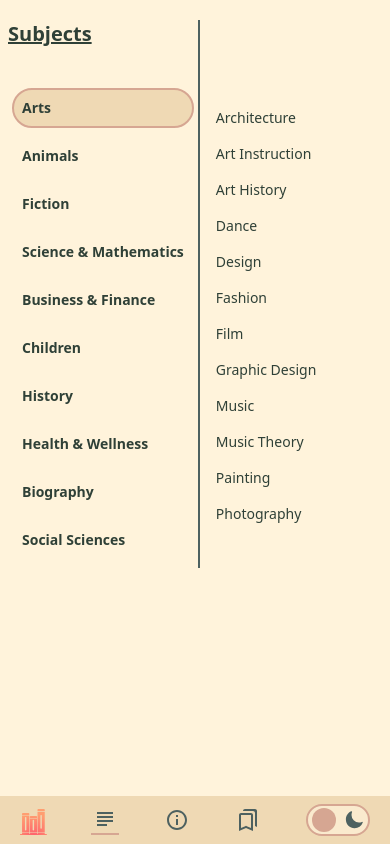
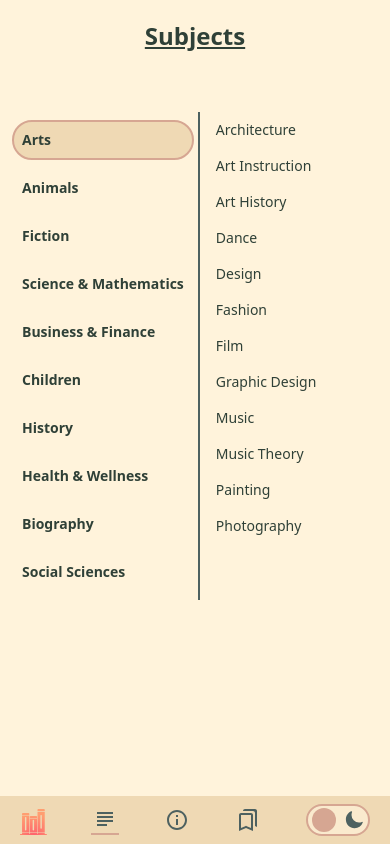
Before and after one commit to IsmayelAlam/Bookish, a React (Vite) app: page /subject in a window 390 px wide. Built offline with nearby package versions, Linux system fonts and the light colour scheme.

Commit message:
make search page responsive

```diff
--- /dev/null
+++ b/src/assets/subjects.js
@@ -0,0 +1,85 @@
+export const subjects = {
+  Arts: [
+    "Architecture",
+    "Art Instruction",
+    "Art History",
+    "Dance",
+    "Design",
+    "Fashion",
+    "Film",
+    "Graphic Design",
+    "Music",
+    "Music Theory",
+    "Painting",
+    "Photography",
+  ],
+  Animals: ["Bears", "Cats", "Kittens", "Dogs", "Puppies"],
+  Fiction: [
+    "Fantasy",
+    "Historical Fiction",
+    "Horror",
+    "Humor",
+    "Literature",
+    "Magic",
+    "Mystery & detective story",
+    "Plays",
+    "Poetry",
+    "Romance",
+    "Science Fiction",
+    "Short Stories",
+    "Thriller",
+    "Young Adult",
+  ],
+  "Science & Mathematics": [
+    "Biology",
+    "Chemistry",
+    "Mathematics",
+    "Physics",
+    "Programming",
+  ],
+  "Business & Finance": [
+    "Management",
+    "Entrepreneurship",
+    "Business Economics",
+    "Business Success",
+    "Finance",
+  ],
+  Children: [
+    "Kids Books",
+    "Stories in Rhyme",
+    "Baby Books",
+    "Bedtime Books",
+    "Picture Books",
+  ],
+  History: [
+    "Ancient Civilization",
+    "Archaeology",
+    "Anthropology",
+    "World War II",
+    "Social Life and Customs",
+  ],
+  "Health & Wellness": [
+    "Cooking",
+    "Cookbooks",
+    "Mental Health",
+    "Exercise",
+    "Nutrition",
+    "Self-help",
+  ],
+  Biography: [
+    "Autobiographies",
+    "History",
+    "Politics and Government",
+    "World War II",
+    "Women",
+    "Kings and Rulers",
+    "Composers",
+    "Artists",
+  ],
+  "Social Sciences": [
+    "Anthropology",
+    "Religion",
+    "Political Science",
+    "Psychology",
+  ],
+};
--- a/src/index.css
+++ b/src/index.css
@@ -6,7 +6,7 @@
   :root {
     --accent01: 248 177 149; /* #f8b195 */
     --accent02: 168 144 129; /* #a39081 */
-    --accent03: 235 156 77; /* #668284*/
+    --accent03: 235 156 77; /* #eb9c4d*/
   }
   :root.light-mode {
     --bg01: 255 243 219; /* #fff3db*/
--- a/src/pages/About.jsx
+++ b/src/pages/About.jsx
@@ -14,14 +14,14 @@ export default function About() {
           <p>
             Hi, I&apos;m Ismayel Alam and this is my demo project. I love
             reading books and wanted to create something with my web development
-            skills to others. I did the front end part only and get the data
-            base from OpenLibrary, the best free api for book, with other 30
+            skills for others. I did the front end part only and get the
+            database from OpenLibrary, the best free api for book, with over 30
             millions copies in different languages. You can search for authors
             along with books and get their works details and small introduction.
           </p>
           <p>
-            OpenLibrary is great but there is some inconsistently in database.
-            So some books don&apos;t show all details.
+            OpenLibrary is great but there is some inconsistently in the
+            database. So some books don&apos;t show all details.
           </p>
           <p>
             Would love to get some feedback and if you would want to see any new
--- a/src/pages/Book.jsx
+++ b/src/pages/Book.jsx
@@ -59,7 +59,7 @@ export default function Book() {
       number_of_pages_median: allData.number_of_pages,
       want_to_read_count: bookshelves.data.counts.want_to_read,
       lending_identifier_s: iaIdentity,
-      cover_i: allData.covers[0],
+      cover_i: allData.covers?.[0] || null,
       key: `/works/${work}`,
       isbn: [isbn10],
       edition_key: [edition],
--- a/src/pages/Search.jsx
+++ b/src/pages/Search.jsx
@@ -28,9 +28,13 @@ export default function Search() {
   if (author) content = <AuthorList authors={data.docs} />;
 
   return (
-    <div className="px-40 pb-20 space-y-10 bg-yellow-100">
-      <SearchBar />
-      {isLoading ? <p>loading</p> : content}
+    <div className="lg:w-10/12 pb-10 w-full mx-auto bg-bg01">
+      <div className="sm:pt-0 pt-10 w-full">
+        <SearchBar />
+      </div>
+      <div className="px-2 w-fit mx-auto">
+        {isLoading ? <p>loading</p> : content}
+      </div>
     </div>
   );
 }
--- a/src/pages/Subject.jsx
+++ b/src/pages/Subject.jsx
@@ -1,91 +1,6 @@
 import { useState } from "react";
 import { Link } from "react-router-dom";
-
-const subjects = {
-  Arts: [
-    "Architecture",
-    "Art Instruction",
-    "Art History",
-    "Dance",
-    "Design",
-    "Fashion",
-    "Film",
-    "Graphic Design",
-    "Music",
-    "Music Theory",
-    "Painting",
-    "Photography",
-  ],
-  Animals: ["Bears", "Cats", "Kittens", "Dogs", "Puppies"],
-  Fiction: [
-    "Fantasy",
-    "Historical Fiction",
-    "Horror",
-    "Humor",
-    "Literature",
-    "Magic",
-    "Mystery & detective story",
-    "Plays",
-    "Poetry",
-    "Romance",
-    "Science Fiction",
-    "Short Stories",
-    "Thriller",
-    "Young Adult",
-  ],
-  "Science & Mathematics": [
-    "Biology",
-    "Chemistry",
-    "Mathematics",
-    "Physics",
-    "Programming",
-  ],
-  "Business & Finance": [
-    "Management",
-    "Entrepreneurship",
-    "Business Economics",
-    "Business Success",
-    "Finance",
-  ],
-  Children: [
-    "Kids Books",
-    "Stories in Rhyme",
-    "Baby Books",
-    "Bedtime Books",
-    "Picture Books",
-  ],
-  History: [
-    "Ancient Civilization",
-    "Archaeology",
-    "Anthropology",
-    "World War II",
-    "Social Life and Customs",
-  ],
-  "Health & Wellness": [
-    "Cooking",
-    "Cookbooks",
-    "Mental Health",
-    "Exercise",
-    "Nutrition",
-    "Self-help",
-  ],
-  Biography: [
-    "Autobiographies",
-    "History",
-    "Politics and Government",
-    "World War II",
-    "Women",
-    "Kings and Rulers",
-    "Composers",
-    "Artists",
-  ],
-  "Social Sciences": [
-    "Anthropology",
-    "Religion",
-    "Political Science",
-    "Psychology",
-  ],
-};
+import { subjects } from "../assets/subjects";
 
 const keys = Object.keys(subjects);
 
@@ -93,9 +8,12 @@ export default function Subject() {
   const [active, setActive] = useState("Arts");
 
   return (
+    <div>
+      <h2 className="text-2xl font-semibold underline mb-10 text-center text-grayish01 pt-5  sm:hidden">
+        Subjects
+      </h2>
       <div className="sm:w-10/12 sm:mx-auto w-max pt-5 px-2 flex text-grayish01 text-sm sm:text-lg capitalize">
         <ul className="border-r-2 border-border02">
-        <h2 className="text-xl font-semibold underline mb-10">Subjects</h2>
           {keys.map((key) => (
             <li key={key}>
               <div
@@ -112,7 +30,7 @@ export default function Subject() {
             </li>
           ))}
         </ul>
-      <ul className="space-y-2 sm:mx-5 mx-2 mt-20 sm:w-auto">
+        <ul className="space-y-2 sm:mx-5 mx-2 sm:w-auto">
           {subjects[active]?.map((subject) => (
             <Link
               key={subject}
@@ -128,5 +46,6 @@ export default function Subject() {
           ))}
         </ul>
       </div>
+    </div>
   );
 }
--- a/src/ui/BookCard.jsx
+++ b/src/ui/BookCard.jsx
@@ -10,8 +10,8 @@ export default function BookCard({ book }) {
     ? `https://covers.openlibrary.org/b/id/${book.cover_i}-M.jpg`
     : cover;
 
-  let link = `${book?.key.split("/")?.[2]}_${
-    book?.edition_key?.[0]
+  let link = `${book.key.split("/")?.[2]}_${
+    book.edition_key?.[0]
   }_${book.isbn?.find((num) => num.length === 10)}_${
     book?.lending_identifier_s || ""
   }`;
--- a/src/ui/Logo.jsx
+++ b/src/ui/Logo.jsx
@@ -8,7 +8,7 @@ export default function Logo({ ...rest }) {
   const { darkMode } = useDarkMode();
 
   let modeLogo =
-    window.innerWidth < 640 ? logo : darkMode ? logo_dark : logo_light;
+    window.innerWidth < 700 ? logo : darkMode ? logo_dark : logo_light;
 
   return (
     <div {...rest}>
```
Also changed, not shown: 1 other file (tests, documents, lock files or other folders). Lines whose indentation alone changed are shown as unchanged.
